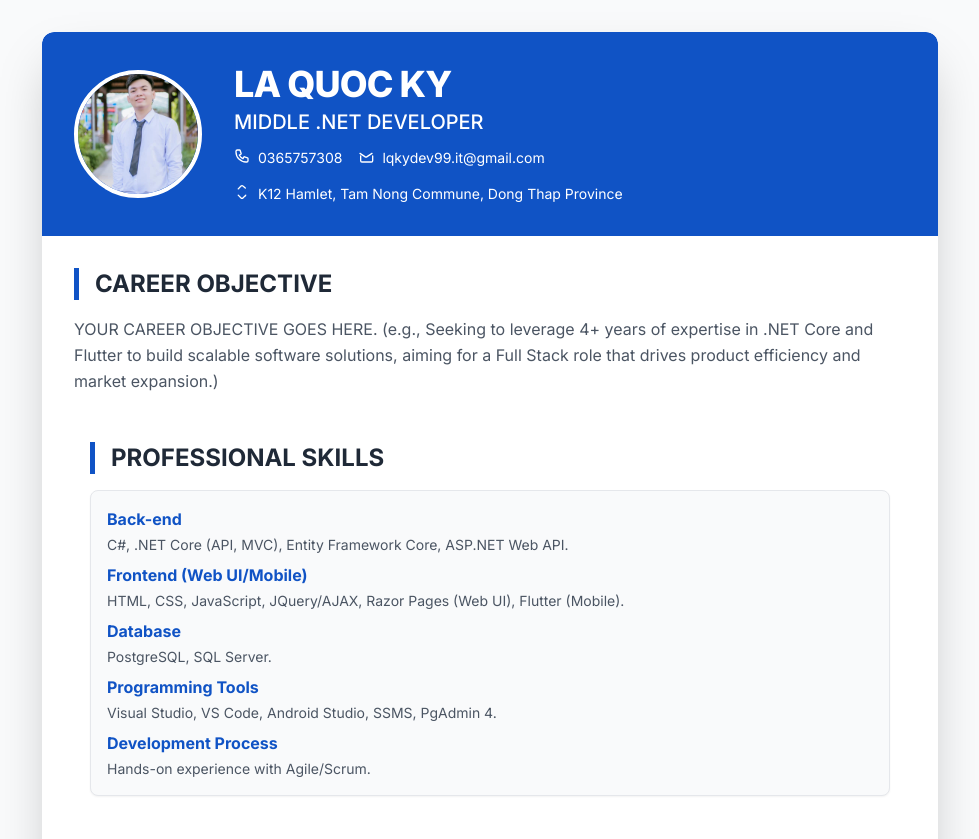
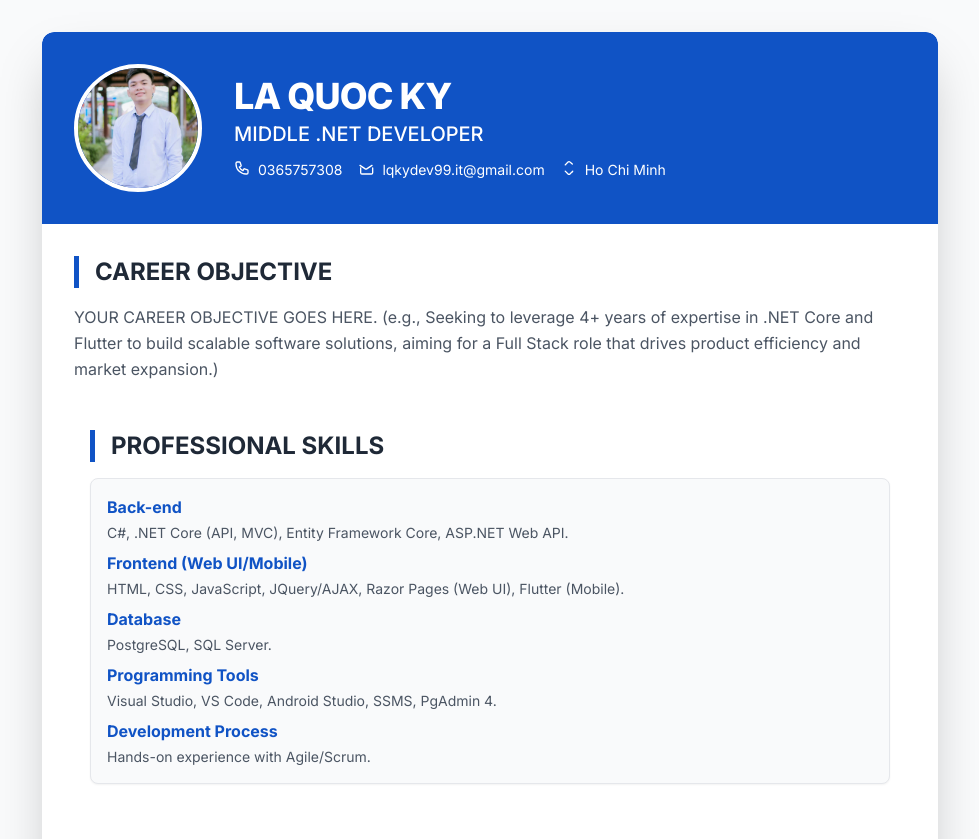
Before and after one commit to leewonkya/My-CV, a plain HTML site: page index.html in a window 1280 px wide. Shown: the top 839 px of the page, without its empty margins (150-1129 px from the left). Drawn offline with nearby package versions, Linux system fonts and the light colour scheme.

Commit message:
update position

```diff
--- a/index.html
+++ b/index.html
@@ -64,7 +64,7 @@
                         </span>
                         <span class="flex items-start space-x-2">
                             <svg class="w-4 h-4" fill="none" stroke="currentColor" viewBox="0 0 24 24" xmlns="http://www.w3.org/2000/svg"><path stroke-linecap="round" stroke-linejoin="round" stroke-width="2" d="M17.657 16.657L13.414 20.9a1.998 1.998 0 01-2.828 0l-4.243-4.243m10.606-10.607L13.414 3.1a1.998 1.998 0 00-2.828 0l-4.243 4.243m10.606 10.607h.001M7 7h.001"></path></svg>
-                            <span id="address">K12 Hamlet, Tam Nong Commune, Dong Thap Province</span>
+                            <span id="address">Ho Chi Minh</span>
                         </span>
                     </div>
                 </div>
```
